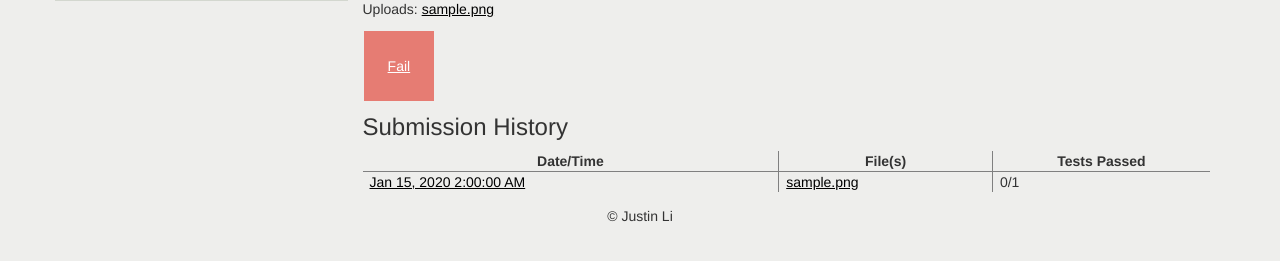
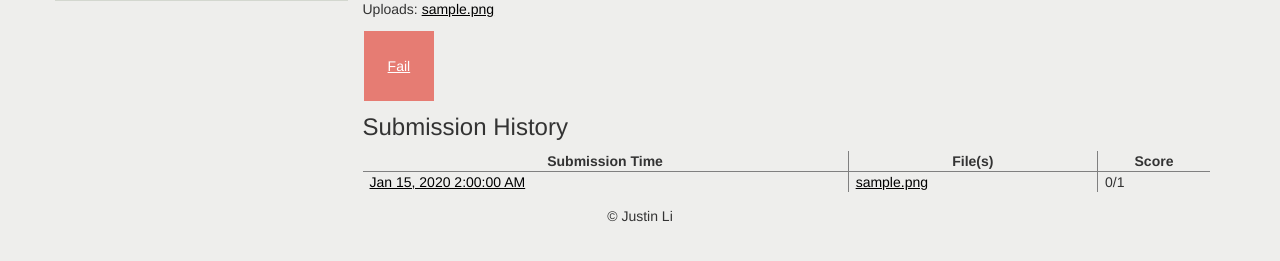
Before and after one commit to justinnhli/demograder, a Django app: template demograder/templates/demograder/project.html in a window 1280 px wide. Shown: the part 211-472 px from the top of the page. Run offline with Django 3.2, Linux system fonts and the light colour scheme; data comes from the database, SQL or seed files in the repository; tables that the repository leaves empty hold one stand-in row (values such as "Sample post"); the template is opened without the code that fills it: values that come from a table or form of the project are taken from there, most other values are stand-ins (such as "Sample title", 1, 10 or a date in 2020); parts of the project's set-up code (start-up, migrations or seed data) failed here and were passed over; some libraries are stand-ins or nearby versions.

Commit message:
standardize table header names

```diff
--- a/demograder/templates/demograder/index.html
+++ b/demograder/templates/demograder/index.html
@@ -26,8 +26,8 @@
     <tr>
         <th>Course</th>
         <th>Project</th>
-        <th>Date</th>
-        <th>Tests Passed</th>
+        <th>Submission Time</th>
+        <th>Score</th>
     </tr>
     {% for submission in submissions %}
     <tr>
--- a/demograder/templates/demograder/project.html
+++ b/demograder/templates/demograder/project.html
@@ -105,9 +105,9 @@ There are no results associated with this submission.
 <div id="history">
     <table>
         <tr>
-            <th>Date/Time</th>
+            <th>Submission Time</th>
             <th>File(s)</th>
-            <th>Tests Passed</th>
+            <th>Score</th>
         </tr>
         {% for submission in submissions %}
         <tr>
```
